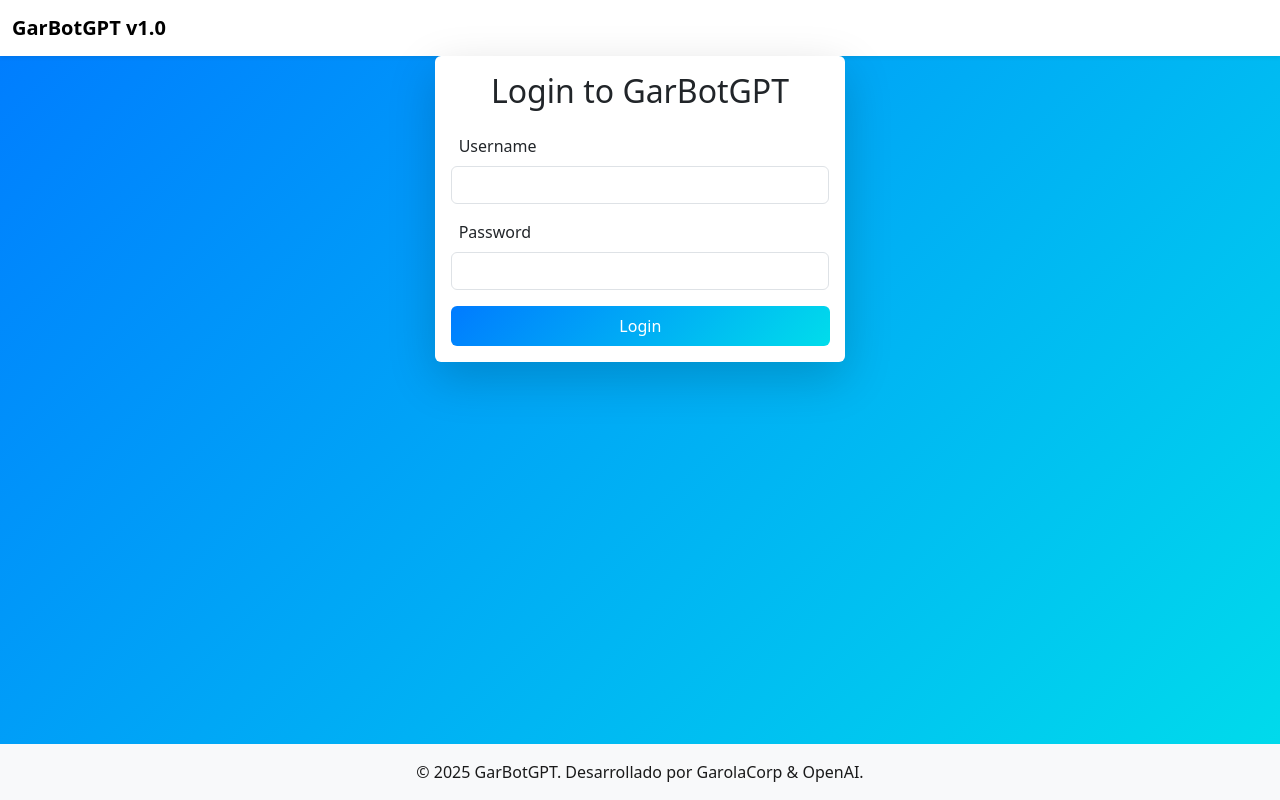
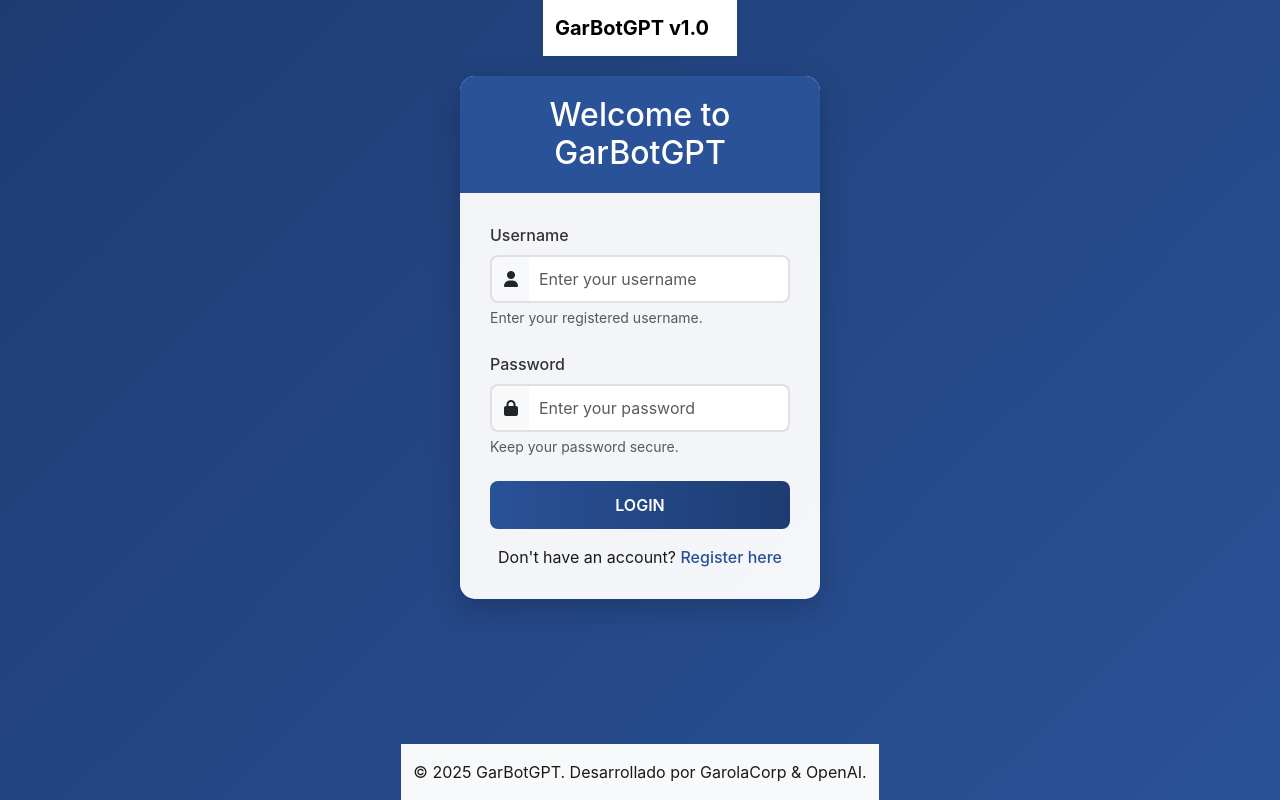
Before and after one commit to Gabo9803/garbotgpt, a Flask app: page /login in a window 1280 px wide. Run offline with Flask 2, Linux system fonts and the light colour scheme; some libraries are stand-ins or nearby versions.

Commit message:
Update login.html

```diff
--- a/app/templates/login.html
+++ b/app/templates/login.html
@@ -1,26 +1,132 @@
 {% extends "base.html" %}
 {% block title %}Login to GarBotGPT{% endblock %}
 {% block content %}
-<div class="row justify-content-center">
-    <div class="col-md-6 col-lg-4">
-        <div class="card shadow-lg border-0 animate__animated animate__fadeInUp">
-            <div class="card-body">
-                <h2 class="card-title text-center mb-4">Login to GarBotGPT</h2>
-                <form method="POST">
-                    <div class="mb-3">
-                        <label for="username" class="form-label"><i class="bi bi-person-fill me-2"></i>Username</label>
-                        <input type="text" class="form-control" id="username" name="username" required>
+<style>
+    body {
+        background: linear-gradient(135deg, #1e3c72 0%, #2a5298 100%);
+        min-height: 100vh;
+        display: flex;
+        align-items: center;
+        justify-content: center;
+        font-family: 'Inter', sans-serif;
+    }
+    .login-container {
+        max-width: 400px;
+        width: 100%;
+        padding: 20px;
+    }
+    .login-card {
+        background: rgba(255, 255, 255, 0.95);
+        border-radius: 15px;
+        box-shadow: 0 10px 30px rgba(0, 0, 0, 0.2);
+        overflow: hidden;
+        transition: transform 0.3s ease;
+    }
+    .login-card:hover {
+        transform: translateY(-5px);
+    }
+    .card-header {
+        background: #2a5298;
+        color: white;
+        text-align: center;
+        padding: 20px;
+        border-radius: 15px 15px 0 0;
+    }
+    .card-body {
+        padding: 30px;
+    }
+    .form-label {
+        font-weight: 500;
+        color: #333;
+    }
+    .form-control {
+        border: 2px solid #e0e0e0;
+        border-radius: 8px;
+        padding: 10px;
+        transition: border-color 0.3s ease, box-shadow 0.3s ease;
+    }
+    .form-control:focus {
+        border-color: #2a5298;
+        box-shadow: 0 0 8px rgba(42, 82, 152, 0.3);
+        outline: none;
+    }
+    .btn-primary {
+        background: linear-gradient(90deg, #2a5298, #1e3c72);
+        border: none;
+        border-radius: 8px;
+        padding: 12px;
+        font-weight: 600;
+        text-transform: uppercase;
+        transition: transform 0.2s ease, box-shadow 0.2s ease;
+    }
+    .btn-primary:hover {
+        transform: scale(1.05);
+        box-shadow: 0 5px 15px rgba(42, 82, 152, 0.4);
+    }
+    .register-link {
+        color: #2a5298;
+        font-weight: 500;
+        text-decoration: none;
+        transition: color 0.2s ease;
+    }
+    .register-link:hover {
+        color: #1e3c72;
+        text-decoration: underline;
+    }
+    .animate__animated {
+        animation-duration: 0.8s;
+    }
+    .input-group-text {
+        background: #f8f9fa;
+        border: 2px solid #e0e0e0;
+        border-right: none;
+        border-radius: 8px 0 0 8px;
+    }
+    .form-control-with-icon {
+        border-left: none;
+        border-radius: 0 8px 8px 0;
+    }
+    @media (max-width: 576px) {
+        .login-container {
+            padding: 15px;
+        }
+        .card-body {
+            padding: 20px;
+        }
+    }
+</style>
+<div class="login-container">
+    <div class="login-card animate__animated animate__fadeInUp">
+        <div class="card-header">
+            <h2 class="mb-0">Welcome to GarBotGPT</h2>
+        </div>
+        <div class="card-body">
+            <form method="POST" aria-label="Login Form">
+                <div class="mb-4">
+                    <label for="username" class="form-label">Username</label>
+                    <div class="input-group">
+                        <span class="input-group-text"><i class="fas fa-user"></i></span>
+                        <input type="text" class="form-control form-control-with-icon" id="username" name="username" required aria-describedby="usernameHelp" placeholder="Enter your username">
                     </div>
-                    <div class="mb-3">
-                        <label for="password" class="form-label"><i class="bi bi-lock-fill me-2"></i>Password</label>
-                        <input type="password" class="form-control" id="password" name="password" required>
+                    <div id="usernameHelp" class="form-text">Enter your registered username.</div>
+                </div>
+                <div class="mb-4">
+                    <label for="password" class="form-label">Password</label>
+                    <div class="input-group">
+                        <span class="input-group-text"><i class="fas fa-lock"></i></span>
+                        <input type="password" class="form-control form-control-with-icon" id="password" name="password" required aria-describedby="passwordHelp" placeholder="Enter your password">
                     </div>
-                    <div class="d-grid">
-                        <button type="submit" class="btn btn-primary btn-gradient animate__animated animate__pulse" data-bs-toggle="tooltip" title="Login to your account">Login</button>
-                    </div>
-                </form>
-            </div>
+                    <div id="passwordHelp" class="form-text">Keep your password secure.</div>
+                </div>
+                <div class="d-grid mb-3">
+                    <button type="submit" class="btn btn-primary animate__animated animate__pulse" data-bs-toggle="tooltip" title="Login to your account">Login</button>
+                </div>
+                <div class="text-center">
+                    <p class="mb-0">Don't have an account? <a href="/register" class="register-link">Register here</a></p>
+                </div>
+            </form>
         </div>
     </div>
 </div>
+<script src="https://kit.fontawesome.com/a076d05399.js" crossorigin="anonymous"></script>
 {% endblock %}
```
